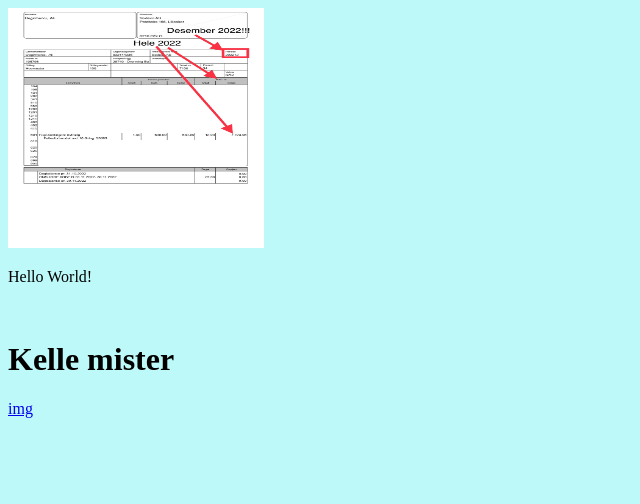
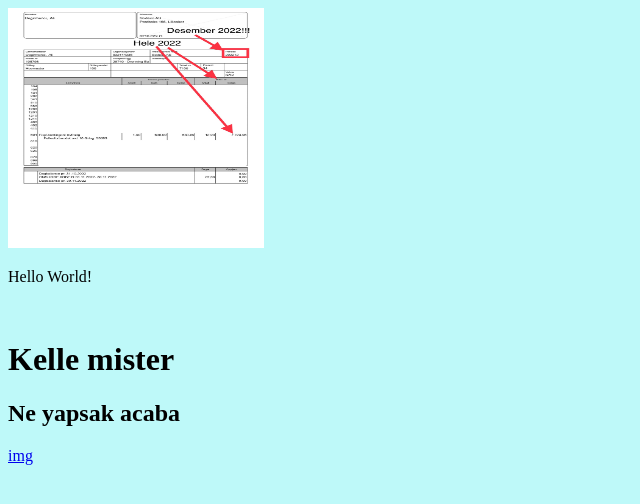
Before and after one commit to AliDeGir/deepDive, a plain HTML site: page index.html in a window 1280 px wide. Shown: the whole page, without its empty margins (0-640 px from the left). Drawn offline with nearby package versions, Linux system fonts and the light colour scheme.

Commit message:
branch change

```diff
--- a/index.html
+++ b/index.html
@@ -14,6 +14,7 @@
 
     <h1>Kelle mister</h1>
 
+    <h2>Ne yapsak acaba</h2>
 
     <span class="image fit"><a href="#" target="_blank">img</a></span>
 
```
